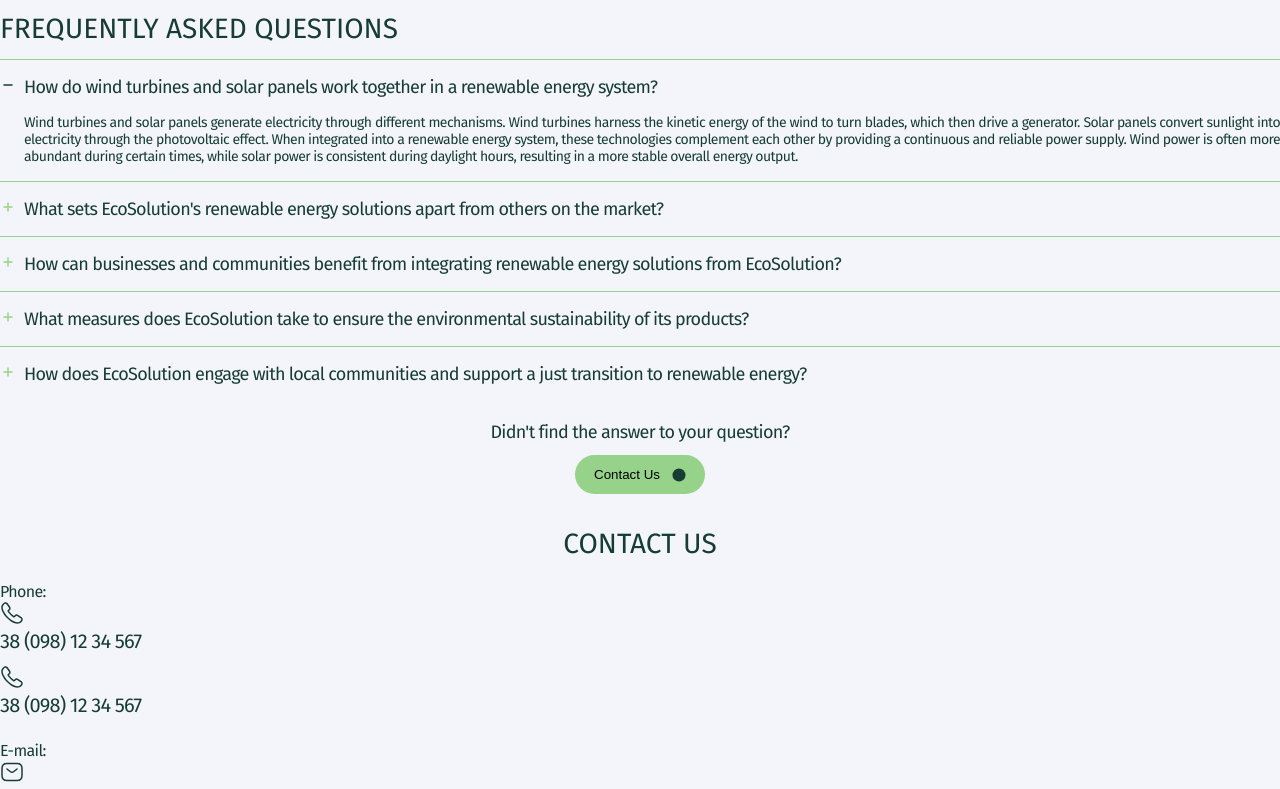
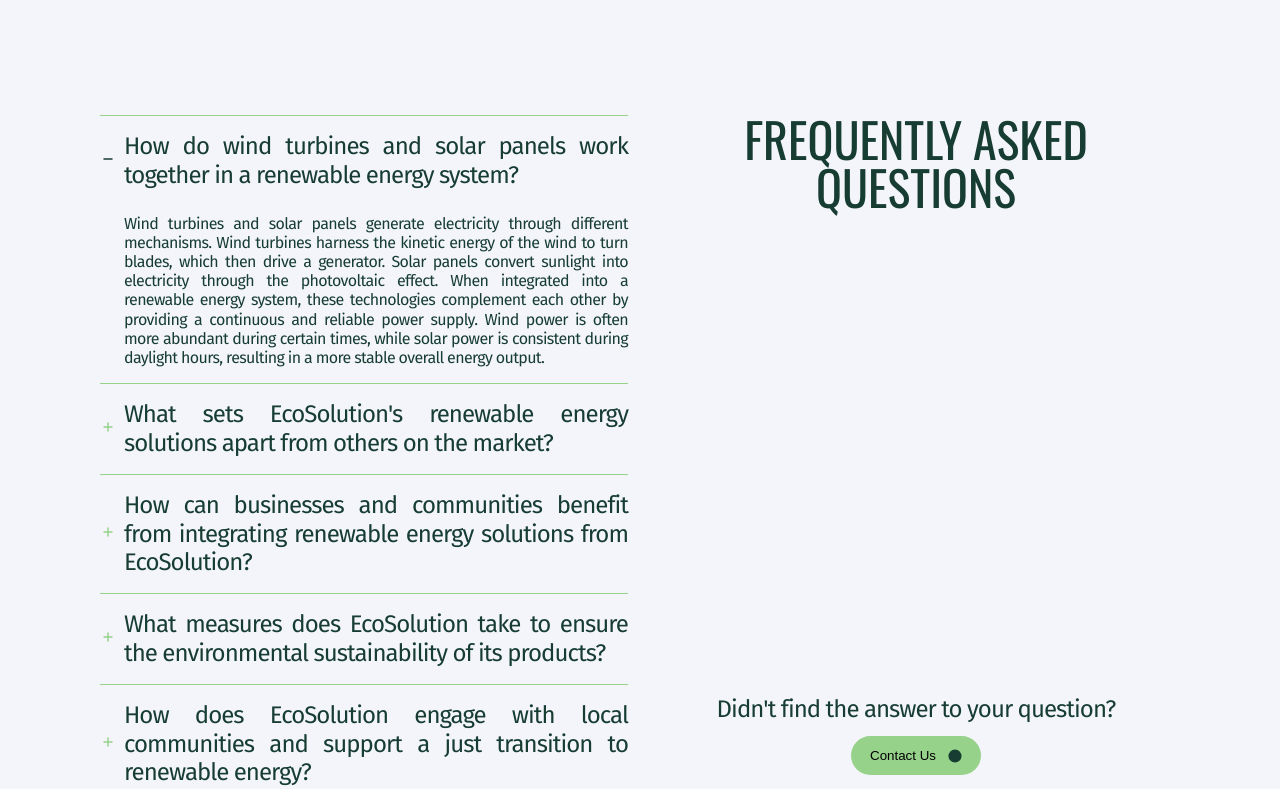
Before and after one commit to vladyslav-rohalov/green-energy, a Next.js app: page / in a window 1280 px wide. Shown: the part 3620-4409 px from the top of the page. Built offline with nearby package versions, Linux system fonts and the light colour scheme.

Commit message:
Updated faq styles

```diff
--- a/src/app/components/cases/cases.module.css
+++ b/src/app/components/cases/cases.module.css
@@ -93,4 +93,8 @@
     width: 84px;
     height: 84px;
   }
+
+  .vertical_divider {
+    height: 96px;
+  }
 }
--- a/src/app/components/faq/accordion/item/item.module.css
+++ b/src/app/components/faq/accordion/item/item.module.css
@@ -19,12 +19,11 @@
 }
 
 .accordion_column_content {
-  /* width: calc(100% - 16px - 8px); */
   padding-left: 24px;
 }
 
 .accordion_tile {
-  font-family: var(--font-seconady);
+  font-family: var(--font-fira);
   font-size: 18px;
   font-weight: 400;
   line-height: 22px;
@@ -34,10 +33,23 @@
 
 .accordion_text {
   margin-top: 16px;
-  font-family: var(--font-seconady);
+  font-family: var(--font-fira);
   font-size: 14px;
   font-weight: 400;
   line-height: 17px;
   letter-spacing: -0.04em;
   text-align: justify;
 }
+
+@media (min-width: 1280px) {
+  .accordion_tile {
+    font-size: 24px;
+    line-height: 28.8px;
+  }
+
+  .accordion_text {
+    margin-top: 24px;
+    font-size: 16px;
+    line-height: 19.2px;
+  }
+}
--- a/src/app/components/faq/faq.jsx
+++ b/src/app/components/faq/faq.jsx
@@ -14,10 +14,10 @@
   };
 
   return (
-    <section className={styles.faq_section} id="faq">
-      <h2 className={styles.faq_title}>Frequently Asked Questions</h2>
-      {accordionData.map((item, index) => {
-        return (
+    <section className="section" id="faq">
+      <div className={styles.container_mobile}>
+        <h2 className={styles.title}>Frequently Asked Questions</h2>
+        {accordionData.map((item, index) => (
           <AccordionItem
             key={item.id}
             item={item}
@@ -25,14 +25,37 @@
             open={open}
             handleOpen={handleOpen}
           />
-        );
-      })}
-      <p className={styles.faq_text}>
-        Didn't find the answer to your question?{' '}
-      </p>
-      <button className={styles.faq_btn}>
-        Contact Us <IconDot />
-      </button>
+        ))}
+
+        <p className={styles.text}>Didn't find the answer to your question? </p>
+        <button className={styles.btn}>
+          Contact Us <IconDot />
+        </button>
+      </div>
+      <div className={styles.container_tablet}>
+        <div className={styles.column}>
+          {accordionData.map((item, index) => (
+            <AccordionItem
+              key={item.id}
+              item={item}
+              index={index}
+              open={open}
+              handleOpen={handleOpen}
+            />
+          ))}
+        </div>
+        <div className={styles.column}>
+          <h2 className={styles.title}>Frequently Asked Questions</h2>
+          <div className={styles.container_btn}>
+            <p className={styles.text}>
+              Didn't find the answer to your question?
+            </p>
+            <button className={styles.btn}>
+              Contact Us <IconDot />
+            </button>
+          </div>
+        </div>
+      </div>
     </section>
   );
 }
--- a/src/app/components/faq/faq.module.css
+++ b/src/app/components/faq/faq.module.css
@@ -1,9 +1,8 @@
-.faq_section {
-  margin-top: 36px;
+.container_tablet {
+  display: none;
 }
 
-.faq_title {
-  font-family: var(--font-primary);
+.title {
   font-size: 28px;
   font-weight: 400;
   line-height: 28px;
@@ -12,8 +11,7 @@
   text-transform: uppercase;
 }
 
-.faq_text {
-  font-family: var(--font-seconady);
+.text {
   font-size: 18px;
   font-weight: 400;
   line-height: 22px;
@@ -22,7 +20,7 @@
   margin-top: 36px;
 }
 
-.faq_btn {
+.btn {
   display: flex;
   justify-content: center;
   align-items: center;
@@ -35,3 +33,60 @@
   margin: 12px auto;
   cursor: pointer;
 }
+
+@media (min-width: 768px) {
+  .container_mobile {
+    display: none;
+  }
+
+  .container_tablet {
+    display: flex;
+    flex-direction: row;
+    gap: 24px;
+  }
+
+  .column {
+    display: flex;
+    flex-direction: column;
+    justify-content: space-between;
+
+    width: calc(50% - 12px);
+  }
+
+  .title {
+    font-size: 36px;
+    line-height: 36px;
+    margin-top: 16px;
+  }
+
+  .text {
+    text-align: left;
+  }
+
+  .container_btn {
+    display: flex;
+    flex-direction: column;
+    width: 300px;
+  }
+}
+
+@media (min-width: 1280px) {
+  .title {
+    font-size: 48px;
+    line-height: 48px;
+    text-align: center;
+  }
+
+  .text {
+    font-size: 24px;
+    line-height: 29px;
+    text-align: center;
+  }
+
+  .container_btn {
+    display: flex;
+    flex-direction: column;
+    align-items: center;
+    width: 100%;
+  }
+}
```
